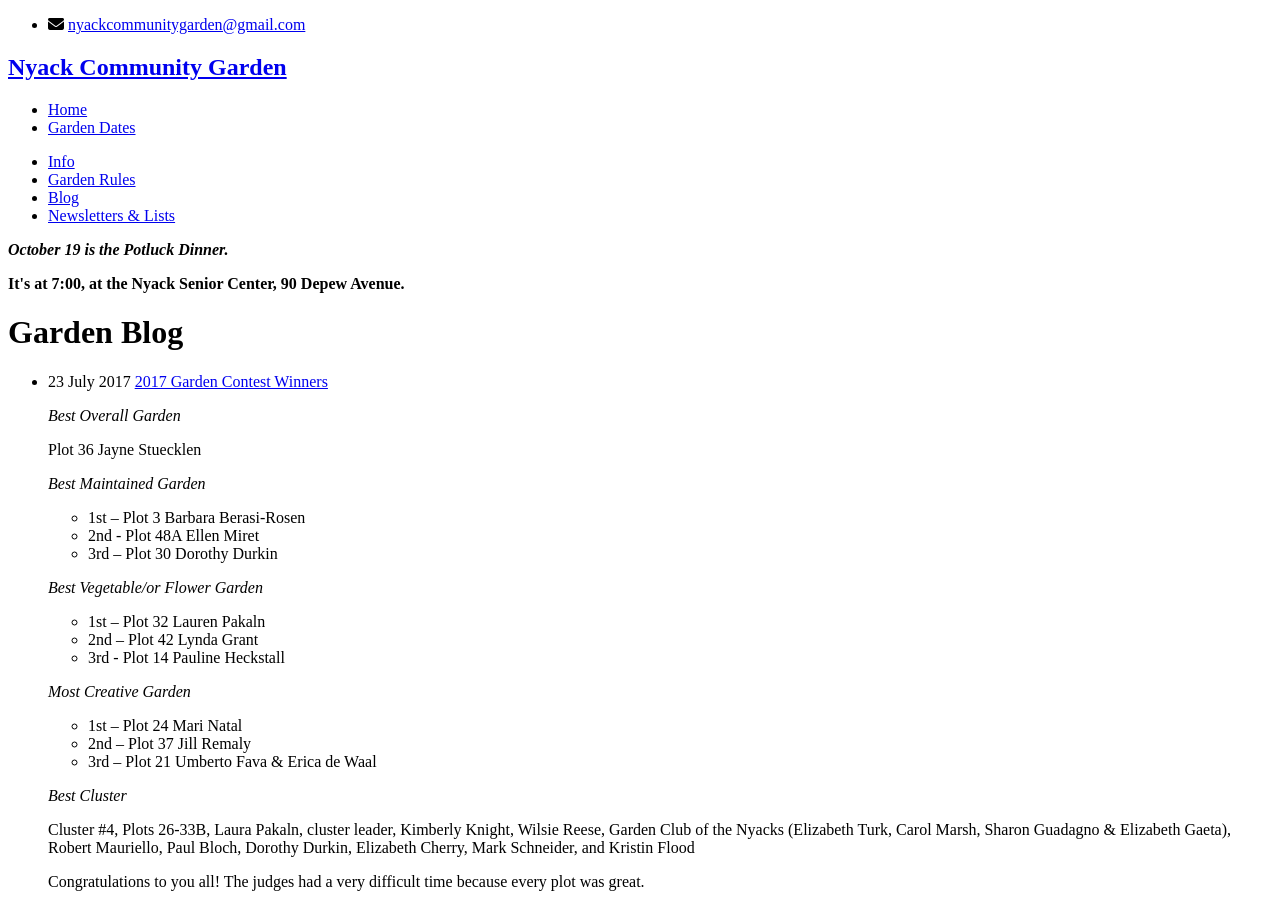
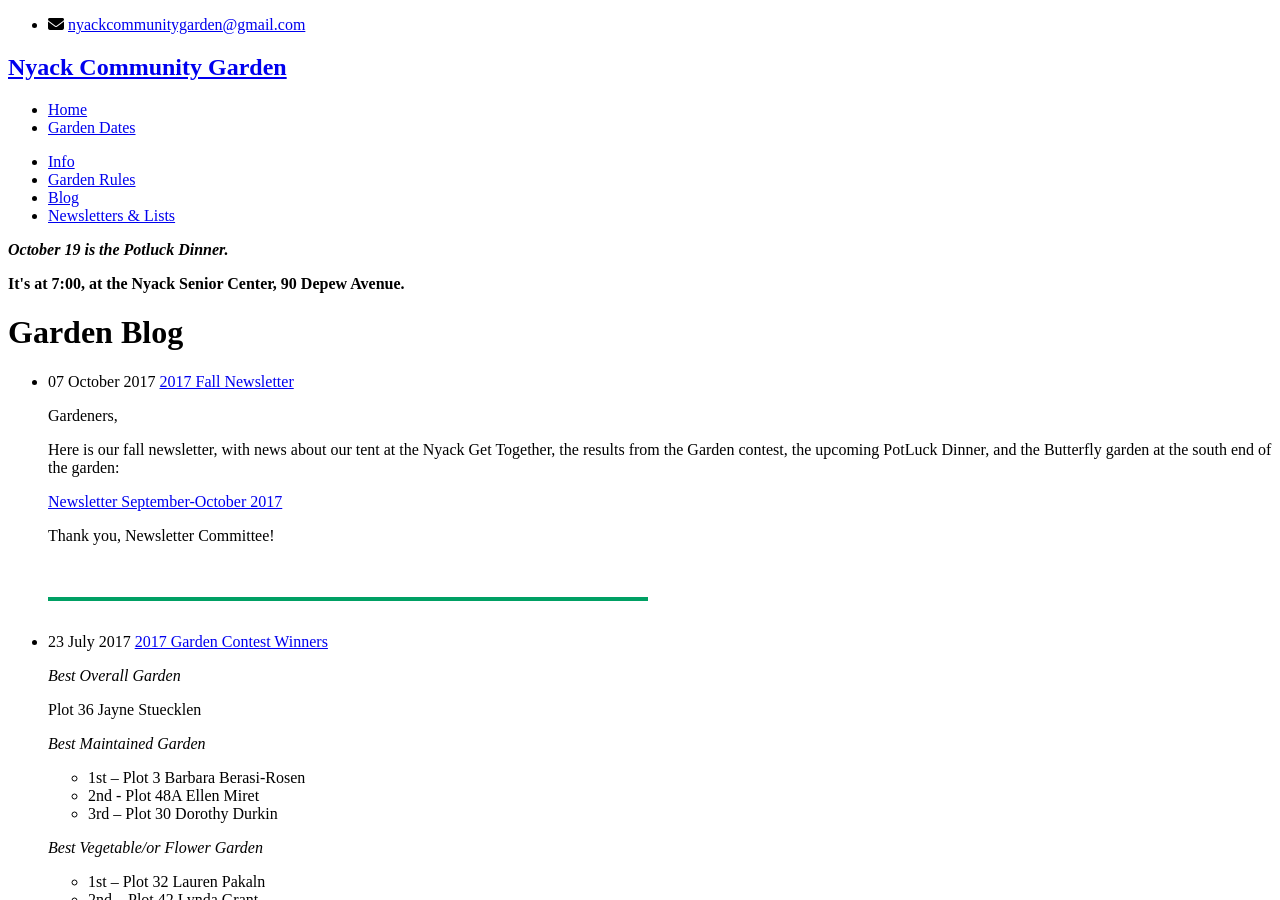
Before and after one commit to bosborne/nyackcommunitygarden, a Jekyll site: the page built from blog/index.html, in a window 1280 px wide and 900 px high. Built offline with Jekyll 4.4.1, drawn with Linux system fonts in a browser that asks for light colours; nearby versions of some CDN libraries; library files that are not in the unit come from our copies.

Commit message:
Add new newsletter.

```diff
--- /dev/null
+++ b/_posts/2017-10-07-new-newsletter.md
@@ -0,0 +1,14 @@
+---
+layout: post
+pageclass: blog
+title: "2017 Fall Newsletter"
+published: true
+---
+
+Gardeners,
+
+Here is our fall newsletter, with news about our tent at the Nyack Get Together, the results from the Garden contest, the upcoming PotLuck Dinner, and the Butterfly garden at the south end of the garden:
+
+[Newsletter September-October 2017](/pdf/Newsletter_Sept_Oct_2017.pdf)
+
+Thank you, Newsletter Committee!
--- a/files/index.md
+++ b/files/index.md
@@ -8,6 +8,7 @@
 
 Our Nyack Community Garden newsletters:
 
+- [Newsletter September-October 2017](/pdf/Newsletter_Sept_Oct_2017.pdf)
 - [Newsletter March-April 2017](/pdf/Newsletter_March-April_2017.pdf)
 - [Newsletter November 2016](/pdf/Newsletter_November_2016.pdf)
 - [Newsletter July 2016](/pdf/Newsletter_July_2016.pdf)
```
Also changed, not shown: 1 other file.
